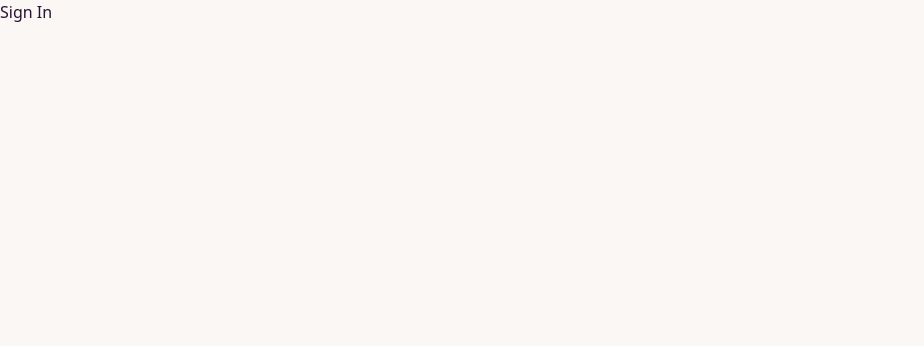
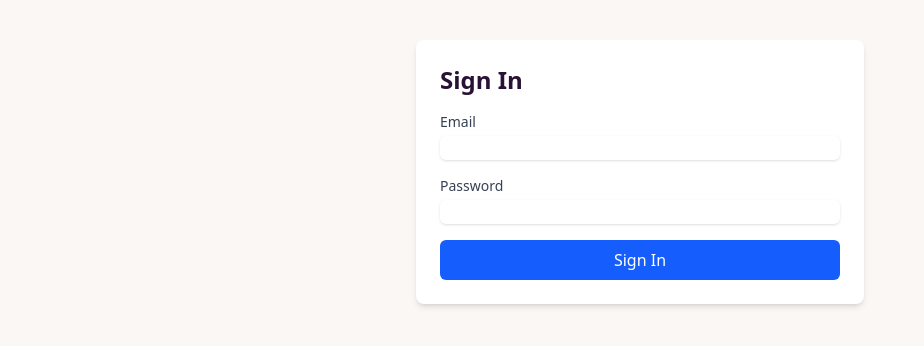
Before and after one commit to BrunoFerrucio/MeetingMind, a React (Vite) app in the folder front/: page /sign-in in a window 1280 px wide. Shown: the top 346 px of the page, without its empty margins (0-924 px from the left). Built offline with nearby package versions, Linux system fonts and the light colour scheme.

Commit message:
Implement SignInPage component with form handling and navigation

```diff
--- a/front/src/pages/user/sign-in.tsx
+++ b/front/src/pages/user/sign-in.tsx
@@ -1,7 +1,28 @@
+import { useNavigate } from 'react-router-dom';
+
 export default function SignInPage() {
+  const navigate = useNavigate();
+
+  const handleSubmit = (event: React.FormEvent<HTMLFormElement>) => {
+    event.preventDefault();
+    // Aqui você pode adicionar lógica de autenticação, se necessário
+    navigate('/dashboard');
+  };
+
   return (
-    <div>
-      <h1>Sign In</h1>
+    <div className="w-full max-w-md mx-auto mt-10 p-6 bg-white rounded-lg shadow-md">
+      <h1 className="text-2xl font-bold mb-4">Sign In</h1>
+      <form className="space-y-4" onSubmit={handleSubmit}>
+        <div>
+          <label htmlFor="email" className="block text-sm font-medium text-gray-700">Email</label>
+          <input type="email" id="email" name="email" required className="mt-1 block w-full border-gray-300 rounded-md shadow-sm focus:border-blue-500 focus:ring-blue-500" />
+        </div>
+        <div>
+          <label htmlFor="password" className="block text-sm font-medium text-gray-700">Password</label>
+          <input type="password" id="password" name="password" required className="mt-1 block w-full border-gray-300 rounded-md shadow-sm focus:border-blue-500 focus:ring-blue-500" />
+        </div>
+        <button type="submit" className="w-full bg-blue-600 text-white py-2 px-4 rounded-md hover:bg-blue-700">Sign In</button>
+      </form>
     </div>
-  )
+  );
 }
```
